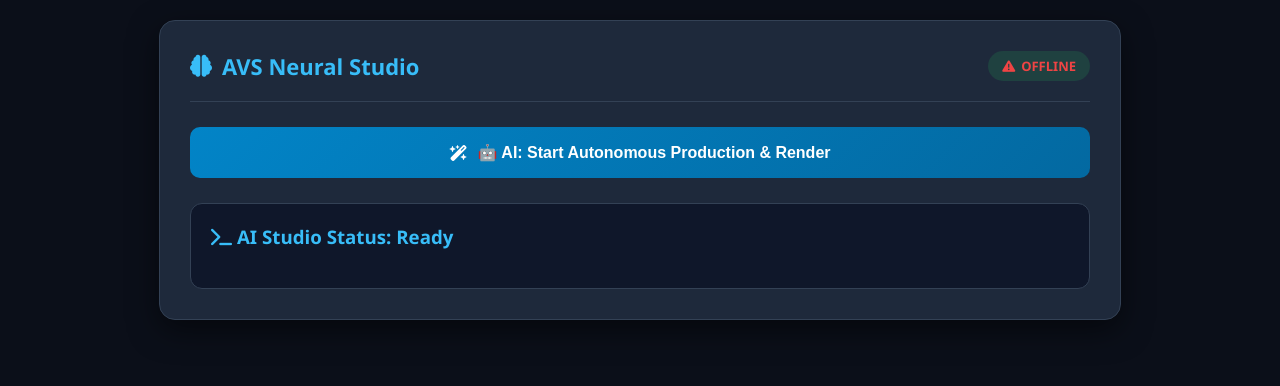
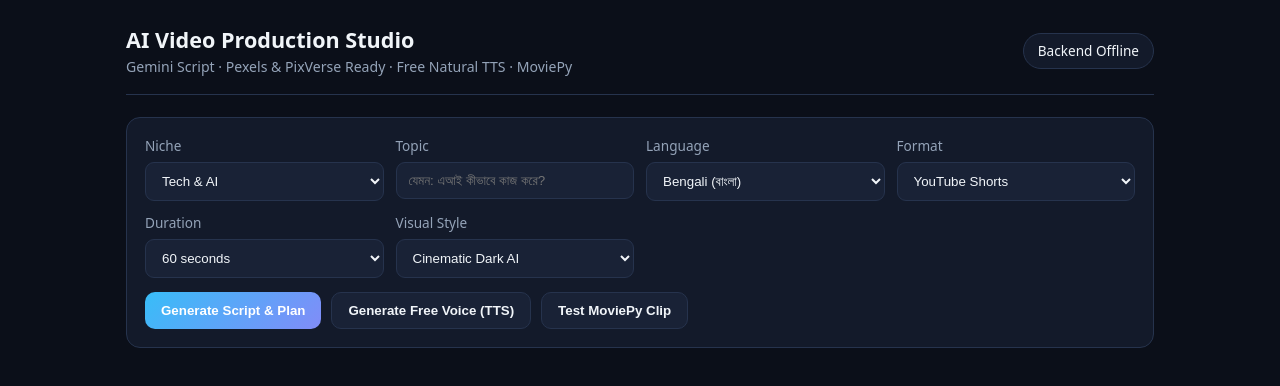
Before and after one commit to eibrahimm029-max/chitti-robot, a plain HTML site: page index.html in a window 1280 px wide. Drawn offline with Linux system fonts and the light colour scheme; no server answers.

Commit message:
Update index.html

```diff
--- a/index.html
+++ b/index.html
@@ -1,143 +1,295 @@
 <!DOCTYPE html>
-<html lang="en">
+<html lang="bn">
 <head>
-    <meta charset="UTF-8">
-    <meta name="viewport" content="width=device-width, initial-scale=1.0">
-    <title>AVS Neural Production Studio - Autonomous AI</title>
-    <link rel="stylesheet" href="https://cdnjs.cloudflare.com/ajax/libs/font-awesome/6.4.0/css/all.min.css">
+  <meta charset="UTF-8" />
+  <meta name="viewport" content="width=device-width, initial-scale=1.0" />
+  <title>AI Video Production Studio</title>
   <style>
     :root {
-            --bg-color: #0b0f19;
-            --card-bg: #1e293b;
-            --accent-color: #38bdf8;
-            --success-color: #22c55e;
-            --text-color: #f8fafc;
-            --border-color: #334155;
+      --bg: #0b0f19;
+      --panel: #131a2a;
+      --panel-2: #192236;
+      --border: #26334d;
+      --text: #f1f5f9;
+      --muted: #94a3b8;
+      --accent: #38bdf8;
+      --accent-2: #818cf8;
+      --success: #22c55e;
+      --danger: #ef4444;
     }
-        body { font-family: 'Segoe UI', Tahoma, Geneva, Verdana, sans-serif; background: var(--bg-color); color: var(--text-color); margin: 0; padding: 20px; }
-        .app-container { max-width: 900px; margin: auto; background: var(--card-bg); padding: 30px; border-radius: 16px; border: 1px solid var(--border-color); box-shadow: 0 10px 30px rgba(0,0,0,0.5); }
-        .header { display: flex; justify-content: space-between; align-items: center; border-bottom: 1px solid var(--border-color); padding-bottom: 20px; margin-bottom: 25px; }
-        .logo-area h1 { margin: 0; font-size: 22px; color: var(--accent-color); display: flex; align-items: center; gap: 10px; }
-        .status-pill { background: rgba(34, 197, 94, 0.15); color: var(--success-color); padding: 6px 14px; border-radius: 20px; font-size: 13px; font-weight: 600; display: flex; align-items: center; gap: 6px; }
-        .action-btn { background: linear-gradient(135deg, #0284c7, #0369a1); color: white; border: none; padding: 16px 20px; font-size: 16px; font-weight: 600; border-radius: 10px; cursor: pointer; width: 100%; display: flex; align-items: center; justify-content: center; gap: 10px; transition: 0.3s; }
-        .action-btn:hover { background: linear-gradient(135deg, #0369a1, #075985); }
-        .output-section { margin-top: 25px; background: #0f172a; padding: 20px; border-radius: 12px; border: 1px solid var(--border-color); }
-
-        /* Loading Spinner Style */
-        .loading-box { display: none; text-align: center; padding: 20px; color: var(--accent-color); font-weight: 600; }
-        .spinner { border: 4px solid rgba(56, 189, 248, 0.1); width: 40px; height: 40px; border-radius: 50%; border-left-color: var(--accent-color); animation: spin 1s linear infinite; margin: 10px auto; }
-        @keyframes spin { 0% { transform: rotate(0deg); } 100% { transform: rotate(360deg); } }
-
-        .video-container { margin-top: 15px; text-align: center; display: none; }
-        video { width: 100%; max-height: 400px; border-radius: 10px; border: 2px solid var(--border-color); background: #000; outline: none; }
-        .download-btn { background: #059669; color: white; border: none; padding: 12px 24px; border-radius: 8px; font-size: 15px; cursor: pointer; display: inline-flex; align-items: center; gap: 8px; text-decoration: none; font-weight: 600; margin-top: 15px; }
-        .download-btn:hover { background: #047857; }
-        .ai-details { background: #1e293b; padding: 15px; border-radius: 8px; margin-top: 15px; font-size: 14px; color: #94a3b8; border-left: 4px solid var(--accent-color); text-align: left; display: none; }
-        .ai-details span { color: #f8fafc; font-weight: bold; }
+    * { box-sizing: border-box; }
+    body {
+      margin: 0;
+      font-family: system-ui, -apple-system, Segoe UI, Roboto, sans-serif;
+      background: var(--bg);
+      color: var(--text);
+      line-height: 1.5;
+    }
+    .wrap { max-width: 1060px; margin: 0 auto; padding: 24px 16px 60px; }
+    header {
+      display: flex; flex-wrap: wrap; justify-content: space-between; align-items: center;
+      gap: 12px; padding-bottom: 16px; border-bottom: 1px solid var(--border); margin-bottom: 22px;
+    }
+    h1 { margin: 0; font-size: 1.35rem; }
+    .sub { color: var(--muted); font-size: 0.88rem; }
+    .badge {
+      display: inline-flex; align-items: center; gap: 8px;
+      padding: 7px 14px; border-radius: 999px; background: var(--panel); border: 1px solid var(--border);
+      font-size: 0.85rem;
+    }
+    .dot { width: 9px; height: 9px; border-radius: 50%; background: var(--muted); }
+    .dot.ok { background: var(--success); }
+    .dot.err { background: var(--danger); }
+    .card {
+      background: var(--panel); border: 1px solid var(--border);
+      border-radius: 14px; padding: 18px; margin-bottom: 18px;
+    }
+    .grid { display: grid; grid-template-columns: repeat(auto-fit, minmax(210px, 1fr)); gap: 12px; }
+    label { display: block; font-size: 0.85rem; color: var(--muted); margin-bottom: 6px; }
+    input, select {
+      width: 100%; padding: 10px 12px; border-radius: 9px;
+      border: 1px solid var(--border); background: var(--panel-2); color: var(--text);
+    }
+    .actions { display: flex; flex-wrap: wrap; gap: 10px; margin-top: 14px; }
+    button {
+      cursor: pointer; border: none; border-radius: 10px; padding: 10px 16px;
+      font-weight: 600; color: #fff; background: linear-gradient(135deg, var(--accent), var(--accent-2));
+    }
+    button.secondary { background: var(--panel-2); border: 1px solid var(--border); color: var(--text); }
+    pre {
+      background: var(--panel-2); padding: 12px; border-radius: 10px;
+      white-space: pre-wrap; font-size: 0.88rem; overflow-x: auto;
+    }
+    .scene { background: var(--panel-2); border: 1px solid var(--border); border-radius: 10px; padding: 12px; margin-top: 10px; }
+    .err { color: #fecaca; background: rgba(239,68,68,0.15); border: 1px solid rgba(239,68,68,0.4); padding: 12px; border-radius: 10px; display: none; margin-bottom: 14px; }
+    #result { display: none; }
   </style>
 </head>
 <body>
-    <div class="app-container">
-        <div class="header">
-            <div class="logo-area">
-                <h1><i class="fa-solid fa-brain"></i> AVS Neural Studio</h1>
+  <div class="wrap">
+    <header>
+      <div>
+        <h1>AI Video Production Studio</h1>
+        <div class="sub">Gemini Script · Pexels &amp; PixVerse Ready · Free Natural TTS · MoviePy</div>
       </div>
-            <div class="status-pill" id="server-status">
-                <i class="fa-solid fa-circle-dot"></i> Connecting AI...
+      <div class="badge"><span class="dot" id="dot"></span><span id="status">চেক হচ্ছে...</span></div>
+    </header>
+
+    <div class="err" id="err"></div>
+
+    <form class="card" id="form">
+      <div class="grid">
+        <div>
+          <label for="niche">Niche</label>
+          <select id="niche">
+            <option value="Tech & AI">Tech &amp; AI</option>
+            <option value="Mystery & Thriller">Mystery &amp; Thriller</option>
+            <option value="Motivation & Story">Motivation &amp; Story</option>
+            <option value="Science & Space">Science &amp; Space</option>
+          </select>
+        </div>
+        <div>
+          <label for="topic">Topic</label>
+          <input id="topic" type="text" placeholder="যেমন: এআই কীভাবে কাজ করে?" required />
+        </div>
+        <div>
+          <label for="language">Language</label>
+          <select id="language">
+            <option value="Bengali" selected>Bengali (বাংলা)</option>
+            <option value="English">English</option>
+            <option value="Hindi">Hindi</option>
+          </select>
+        </div>
+        <div>
+          <label for="format_type">Format</label>
+          <select id="format_type">
+            <option value="YouTube Shorts">YouTube Shorts</option>
+            <option value="Long Video">Long Video</option>
+            <option value="Facebook Reels">Facebook Reels</option>
+          </select>
+        </div>
+        <div>
+          <label for="duration">Duration</label>
+          <select id="duration">
+            <option value="30 seconds">30 seconds</option>
+            <option value="60 seconds" selected>60 seconds</option>
+            <option value="3 minutes">3 minutes</option>
+          </select>
+        </div>
+        <div>
+          <label for="visual_style">Visual Style</label>
+          <select id="visual_style">
+            <option value="Cinematic Dark AI">Cinematic Dark AI</option>
+            <option value="3D Animation">3D Animation</option>
+            <option value="Documentary Realistic">Documentary Realistic</option>
+          </select>
         </div>
       </div>
+      <div class="actions">
+        <button type="submit" id="gen-btn">Generate Script &amp; Plan</button>
+        <button type="button" class="secondary" id="tts-btn">Generate Free Voice (TTS)</button>
+        <button type="button" class="secondary" id="clip-btn">Test MoviePy Clip</button>
+      </div>
+    </form>
 
-        <button class="action-btn" id="trigger-btn" onclick="triggerProduction()">
-            <i class="fa-solid fa-wand-magic-sparkles"></i> 🤖 AI: Start Autonomous Production & Render
-        </button>
-
-        <div class="output-section">
-            <h3 id="status-title" style="color: #38bdf8; margin-top:0;"><i class="fa-solid fa-terminal"></i> AI Studio Status: Ready</h3>
-
-            <!-- Live Loading Spinner (AI Chat Style) -->
-            <div id="loading-spinner" class="loading-box">
-                <div class="spinner"></div>
-                <p>🤖 AI Brain is scouting trends, writing script, and rendering 4K video... Please wait.</p>
+    <div class="card" id="media-card" style="display:none;">
+      <label>Audio / Clip Output</label>
+      <div id="media-out"></div>
     </div>
 
-            <!-- AI Decisions Summary -->
-            <div id="ai-info" class="ai-details">
-                <p>📌 <b>Niche & Trend:</b> <span id="niche-text"></span></p>
-                <p>💡 <b>Zero-Drop Hook:</b> <span id="hook-text"></span></p>
-                <p>⏱️ <b>Estimated Duration:</b> <span id="duration-text">1:30 Minutes</span></p>
+    <div id="result">
+      <div class="card">
+        <h2 id="title" style="margin-top:0;"></h2>
+        <p id="hook" style="color:var(--accent);"></p>
+        <label>Voiceover Script</label>
+        <pre id="script"></pre>
+        <div class="actions">
+          <button type="button" class="secondary" id="copy-btn">Script Copy</button>
+          <button type="button" class="secondary" id="dl-btn">JSON Download</button>
         </div>
-
-            <!-- Real Video Player -->
-            <div id="video-box" class="video-container">
-                <video id="ai-video-player" controls>
-                    Your browser does not support the video tag.
-                </video>
-                <br>
-                <a id="download-btn" class="download-btn" href="#" download>
-                    <i class="fa-solid fa-download"></i> Download Final Video (MP4)
-                </a>
+      </div>
+      <div class="card">
+        <label>Thumbnail Prompt</label>
+        <pre id="thumb"></pre>
+      </div>
+      <div class="card">
+        <label>Scenes</label>
+        <div id="scenes"></div>
+      </div>
+      <div class="card">
+        <label>Pexels &amp; PixVerse Status</label>
+        <pre id="api-info"></pre>
       </div>
     </div>
   </div>
 
   <script>
-        const BACKEND_URL = "https://chitti-robot-qh89.onrender.com";
+    let currentPlan = null;
 
-        fetch(BACKEND_URL + '/')
-            .then(res => res.json())
-            .then(data => {
-                document.getElementById('server-status').innerHTML = `<i class="fa-solid fa-circle-dot"></i> ${data.status}`;
-            }).catch(err => {
-                document.getElementById('server-status').innerHTML = `<i class="fa-solid fa-triangle-exclamation"></i> OFFLINE`;
-                document.getElementById('server-status').style.color = '#ef4444';
+    function showErr(msg) {
+      const el = document.getElementById("err");
+      el.textContent = msg;
+      el.style.display = "block";
+    }
+    function clearErr() {
+      const el = document.getElementById("err");
+      el.textContent = "";
+      el.style.display = "none";
+    }
+
+    async function checkHealth() {
+      try {
+        const res = await fetch("/api/health");
+        const data = await res.json();
+        document.getElementById("dot").className = "dot ok";
+        document.getElementById("status").textContent =
+          `Online · Gemini: ${data.gemini_configured ? "OK" : "No Key"} · TTS: ${data.edge_tts_available ? "OK" : "Off"} · MoviePy: ${data.moviepy_available ? "OK" : "Off"}`;
+      } catch {
+        document.getElementById("dot").className = "dot err";
+        document.getElementById("status").textContent = "Backend Offline";
+      }
+    }
+
+    document.getElementById("form").addEventListener("submit", async (e) => {
+      e.preventDefault();
+      clearErr();
+      const btn = document.getElementById("gen-btn");
+      btn.disabled = true;
+      btn.textContent = "তৈরি হচ্ছে...";
+      try {
+        const res = await fetch("/api/generate-plan", {
+          method: "POST",
+          headers: { "Content-Type": "application/json" },
+          body: JSON.stringify({
+            niche: document.getElementById("niche").value,
+            topic: document.getElementById("topic").value,
+            language: document.getElementById("language").value,
+            format_type: document.getElementById("format_type").value,
+            duration: document.getElementById("duration").value,
+            visual_style: document.getElementById("visual_style").value,
+          }),
+        });
+        const data = await res.json();
+        if (!res.ok || !data.plan) throw new Error(data.error || "ত্রুটি হয়েছে");
+        currentPlan = data.plan;
+        document.getElementById("title").textContent = data.plan.title || "";
+        document.getElementById("hook").textContent = "Hook: " + (data.plan.hook || "");
+        document.getElementById("script").textContent = data.plan.voiceover_script || "";
+        document.getElementById("thumb").textContent = data.plan.thumbnail_prompt || "";
+        document.getElementById("api-info").textContent = JSON.stringify({ pexels: data.pexels, pixverse: data.pixverse }, null, 2);
+
+        const scWrap = document.getElementById("scenes");
+        scWrap.innerHTML = "";
+        (data.plan.scenes || []).forEach((s, i) => {
+          const d = document.createElement("div");
+          d.className = "scene";
+          d.innerHTML = `<strong>Scene ${s.scene_number || i + 1} (${s.duration || ""})</strong>
+            <div>Visual: ${s.visual_prompt || ""}</div>
+            <div>Narration: ${s.narration || ""}</div>
+            <div>Text: ${s.on_screen_text || ""}</div>`;
+          scWrap.appendChild(d);
+        });
+        document.getElementById("result").style.display = "block";
+      } catch (err) {
+        showErr(err.message);
+      } finally {
+        btn.disabled = false;
+        btn.textContent = "Generate Script & Plan";
+      }
     });
 
-        function triggerProduction() {
-            const statusTitle = document.getElementById('status-title');
-            const loadingSpinner = document.getElementById('loading-spinner');
-            const videoBox = document.getElementById('video-box');
-            const aiInfo = document.getElementById('ai-info');
-            const videoPlayer = document.getElementById('ai-video-player');
-            const downloadBtn = document.getElementById('download-btn');
-            const triggerBtn = document.getElementById('trigger-btn');
+    document.getElementById("tts-btn").addEventListener("click", async () => {
+      clearErr();
+      const text = document.getElementById("script").textContent || document.getElementById("topic").value;
+      const lang = document.getElementById("language").value;
+      try {
+        const res = await fetch("/api/tts", {
+          method: "POST",
+          headers: { "Content-Type": "application/json" },
+          body: JSON.stringify({ text, language: lang }),
+        });
+        const data = await res.json();
+        if (!res.ok || !data.ok) throw new Error(data.error || "TTS ব্যর্থ হয়েছে");
+        document.getElementById("media-card").style.display = "block";
+        document.getElementById("media-out").innerHTML = `<audio controls src="${data.file}"></audio>`;
+      } catch (err) {
+        showErr(err.message);
+      }
+    });
 
-            // Reset & Show Loading
-            statusTitle.innerHTML = "⏳ AI Processing in Progress...";
-            loadingSpinner.style.display = "block";
-            videoBox.style.display = "none";
-            aiInfo.style.display = "none";
-            triggerBtn.disabled = true;
-            triggerBtn.style.opacity = "0.6";
+    document.getElementById("clip-btn").addEventListener("click", async () => {
+      clearErr();
+      try {
+        const res = await fetch("/api/moviepy-sample", { method: "POST" });
+        const data = await res.json();
+        if (!res.ok || !data.ok) throw new Error(data.error || "ক্লিপ তৈরি হয়নি");
+        document.getElementById("media-card").style.display = "block";
+        document.getElementById("media-out").innerHTML = `<video controls width="360" src="${data.file}"></video>`;
+      } catch (err) {
+        showErr(err.message);
+      }
+    });
 
-            fetch(BACKEND_URL + '/trigger-manual-production')
-                .then(res => res.json())
-                .then(data => {
-                    loadingSpinner.style.display = "none";
-                    triggerBtn.disabled = false;
-                    triggerBtn.style.opacity = "1";
-                    statusTitle.innerHTML = "✅ Video Produced Successfully by AI!";
+    document.getElementById("copy-btn").addEventListener("click", async () => {
+      const t = document.getElementById("script").textContent;
+      if (t) {
+        await navigator.clipboard.writeText(t);
+        alert("Script কপি হয়েছে!");
+      }
+    });
 
-                    if(data.autonomous_ai_decision) {
-                        aiInfo.style.display = "block";
-                        document.getElementById('niche-text').innerText = data.autonomous_ai_decision.scanned_trend || "Viral Tech Trend";
-                        document.getElementById('hook-text').innerText = data.autonomous_ai_decision.retention_hook || "Amazing Hook";
-                        document.getElementById('duration-text').innerText = data.duration || "1:30 Minutes";
-                    }
+    document.getElementById("dl-btn").addEventListener("click", () => {
+      if (!currentPlan) return;
+      const b = new Blob([JSON.stringify(currentPlan, null, 2)], { type: "application/json" });
+      const u = URL.createObjectURL(b);
+      const a = document.createElement("a");
+      a.href = u;
+      a.download = "plan.json";
+      a.click();
+      URL.revokeObjectURL(u);
+    });
 
-                    if (data.video_download_url) {
-                        videoBox.style.display = "block";
-                        videoPlayer.src = data.video_download_url;
-                        videoPlayer.load();
-                        downloadBtn.href = data.video_download_url;
-                    }
-                })
-                .catch(err => {
-                    loadingSpinner.style.display = "none";
-                    triggerBtn.disabled = false;
-                    triggerBtn.style.opacity = "1";
-                    statusTitle.innerHTML = "❌ Error: " + err;
-                });
-        }
+    checkHealth();
   </script>
 </body>
 </html>
```
Lines whose indentation alone changed are shown as unchanged.
